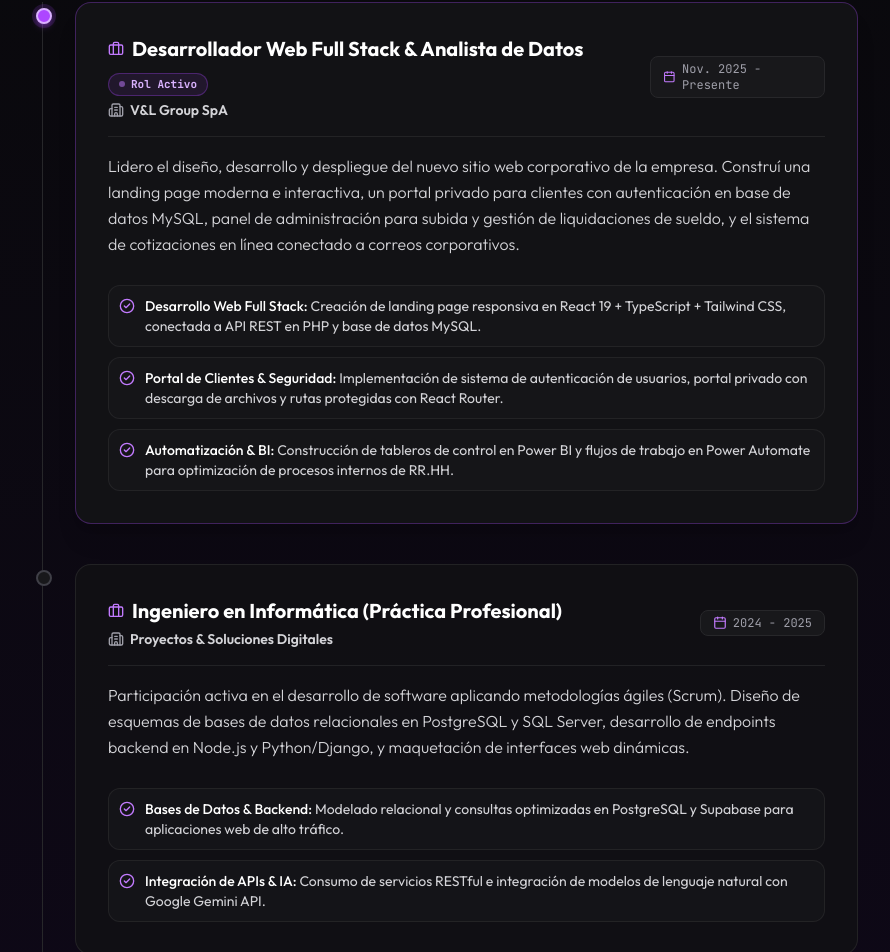
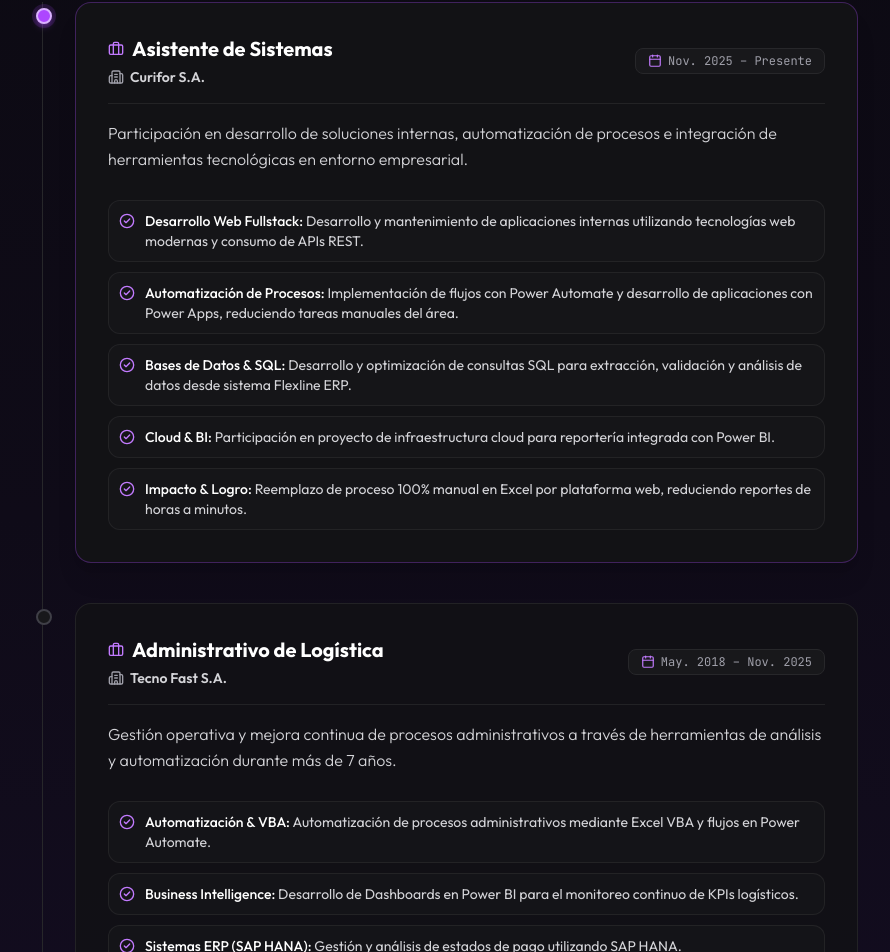
Before and after one commit to ElvisVE98/Portafolio-Web, a React (Vite) app: page / in a window 1280 px wide. Shown: the part 1280-2232 px from the top of the page, without its empty margins (198-1088 px from the left). Built offline with nearby package versions, Linux system fonts and the light colour scheme.

Commit message:
Se modifica data de trayectoria

```diff
--- a/src/components/sections/CertificationsSection.tsx
+++ b/src/components/sections/CertificationsSection.tsx
@@ -15,7 +15,7 @@ export const CertificationsSection: React.FC = () => {
   const cursosCertificaciones = CERTIFICACIONES.filter((c) => c.id !== 'duoc-degree');
 
   return (
-    <section id="certifications" className="py-24 bg-linear-to-b from-[#0e0817] to-[#09090b] relative">
+    <section id="certifications" className="py-24 bg-gradient-to-b from-[#140d22] via-[#0f0b18] to-[#0b0813] relative">
       <div className="max-w-6xl mx-auto px-4 sm:px-6 lg:px-8">
 
         {/* Título de la sección */}
--- a/src/components/sections/ContactSection.tsx
+++ b/src/components/sections/ContactSection.tsx
@@ -23,7 +23,7 @@ export const ContactSection: React.FC = () => {
   return (
     <section
       id="contact"
-      className="pt-24 pb-16 relative overflow-hidden bg-linear-to-b from-[#09090b] via-[#1a0b2e]/40 to-[#0e071a]"
+      className="pt-24 pb-16 relative overflow-hidden bg-gradient-to-b from-[#0b0813] via-[#1a0b2e]/40 to-[#0e071a]"
     >
 
       {/* Resplandor ambiental púrpura suave de fondo */}
@@ -42,7 +42,7 @@ export const ContactSection: React.FC = () => {
           <h2 className="text-3xl sm:text-4xl md:text-5xl font-extrabold text-white tracking-tight mb-4">
             Vamos a crear{' '}
             <span className="bg-linear-to-r from-purple-400 via-fuchsia-400 to-pink-400 bg-clip-text text-transparent font-extrabold">
-              soluciones que sumen valor
+              soluciones que generan valor
             </span>
           </h2>
 
--- a/src/components/sections/ExperienceSection.tsx
+++ b/src/components/sections/ExperienceSection.tsx
@@ -11,7 +11,7 @@ import { SectionTitle } from '../ui/SectionTitle';
  */
 export const ExperienceSection: React.FC = () => {
   return (
-    <section id="experience" className="py-24 bg-linear-to-b from-[#09090b] to-[#0e0817] relative">
+    <section id="experience" className="py-24 bg-linear-to-b from-[#0c0a12] via-[#0f0b18] to-[#140d22] relative">
       <div className="max-w-4xl mx-auto px-4 sm:px-6 lg:px-8">
 
         {/* Título de la sección */}
@@ -51,12 +51,7 @@ export const ExperienceSection: React.FC = () => {
                         <Briefcase className="w-4 h-4 text-purple-400" />
                         {exp.cargo}
                       </h3>
-                      {exp.esActual && (
-                        <span className="inline-flex items-center gap-1.5 px-2.5 py-0.5 rounded-full text-[11px] font-mono font-semibold bg-purple-500/10 text-purple-300 border border-purple-500/30">
-                          <span className="w-1.5 h-1.5 rounded-full bg-purple-400 animate-pulse" />
-                          Rol Activo
-                        </span>
-                      )}
+
                     </div>
 
                     <p className="text-sm font-semibold text-zinc-300 flex items-center gap-1.5 mt-1">
--- a/src/components/sections/ProjectsSection.tsx
+++ b/src/components/sections/ProjectsSection.tsx
@@ -32,7 +32,7 @@ export const ProjectsSection: React.FC = () => {
   ];
 
   return (
-    <section id="projects" className="py-24 bg-linear-to-b from-[#1c102d] via-[#2f1032] to-[#0d0814] relative">
+    <section id="projects" className="py-24 bg-gradient-to-b from-[#140d22] via-[#1b1030] to-[#140d22] relative">
 
       <div className="max-w-6xl mx-auto px-4 sm:px-6 lg:px-8">
 
--- a/src/components/sections/TechMarqueeSection.tsx
+++ b/src/components/sections/TechMarqueeSection.tsx
@@ -14,7 +14,7 @@ export const TechMarqueeSection: React.FC = () => {
   const fila2Duplicada = [...TECNOLOGIAS_FILA_2, ...TECNOLOGIAS_FILA_2, ...TECNOLOGIAS_FILA_2];
 
   return (
-    <section id="tech-stack" className="py-14 bg-[#0c0c0e] border-y border-zinc-800/80 relative overflow-hidden">
+    <section id="tech-stack" className="py-14 bg-[#0c0a12] border-y border-purple-950/40 relative overflow-hidden">
 
       <div className="max-w-6xl mx-auto px-4 mb-8 flex items-center justify-between">
         <div className="flex items-center gap-2.5">
--- a/src/data/experiencia.data.ts
+++ b/src/data/experiencia.data.ts
@@ -1,7 +1,7 @@
 /**
  * ============================================================================
  * ARCHIVO: src/data/experiencia.data.ts
- * PROPÓSITO: Trayectoria laboral e historial profesional de Elvis Velásquez.
+ * PROPÓSITO: Trayectoria laboral e historial profesional real de Elvis Velásquez.
  * ============================================================================
  */
 
@@ -9,49 +9,74 @@ import { ItemExperiencia } from '../types/experiencia.types';
 
 export const EXPERIENCIAS: ItemExperiencia[] = [
   {
-    id: 'vyl-group',
-    cargo: 'Desarrollador Web Full Stack & Analista de Datos',
-    empresa: 'V&L Group SpA',
-    periodo: 'Nov. 2025 - Presente',
+    id: 'curifor',
+    cargo: 'Asistente de Sistemas',
+    empresa: 'Curifor S.A.',
+    periodo: 'Nov. 2025 – Presente',
     esActual: true,
     descripcion:
-      'Lidero el diseño, desarrollo y despliegue del nuevo sitio web corporativo de la empresa. Construí una landing page moderna e interactiva, un portal privado para clientes con autenticación en base de datos MySQL, panel de administración para subida y gestión de liquidaciones de sueldo, y el sistema de cotizaciones en línea conectado a correos corporativos.',
+      'Participación en desarrollo de soluciones internas, automatización de procesos e integración de herramientas tecnológicas en entorno empresarial.',
     logros: [
       {
-        categoria: 'Desarrollo Web Full Stack',
+        categoria: 'Desarrollo Web Fullstack',
         texto:
-          'Creación de landing page responsiva en React 19 + TypeScript + Tailwind CSS, conectada a API REST en PHP y base de datos MySQL.'
+          'Desarrollo y mantenimiento de aplicaciones internas utilizando tecnologías web modernas y consumo de APIs REST.'
       },
       {
-        categoria: 'Portal de Clientes & Seguridad',
+        categoria: 'Automatización de Procesos',
         texto:
-          'Implementación de sistema de autenticación de usuarios, portal privado con descarga de archivos y rutas protegidas con React Router.'
+          ' Implementación de flujos con Power Automate y desarrollo de aplicaciones con Power Apps, reduciendo tareas manuales del área.'
       },
       {
-        categoria: 'Automatización & BI',
+        categoria: 'Bases de Datos & SQL',
         texto:
-          'Construcción de tableros de control en Power BI y flujos de trabajo en Power Automate para optimización de procesos internos de RR.HH.'
+          'Desarrollo y optimización de consultas SQL para extracción, validación y análisis de datos desde sistema Flexline ERP.'
+      },
+      {
+        categoria: 'Cloud & BI',
+        texto:
+          'Participación en proyecto de infraestructura cloud para reportería integrada con Power BI.'
+      },
+      {
+        categoria: 'Impacto & Logro',
+        texto:
+          'Reemplazo de proceso 100% manual en Excel por plataforma web, reduciendo reportes de horas a minutos.'
       }
     ]
   },
   {
-    id: 'practica-profesional',
-    cargo: 'Ingeniero en Informática (Práctica Profesional)',
-    empresa: 'Proyectos & Soluciones Digitales',
-    periodo: '2024 - 2025',
+    id: 'tecno-fast',
+    cargo: 'Administrativo de Logística',
+    empresa: 'Tecno Fast S.A.',
+    periodo: 'May. 2018 – Nov. 2025',
     esActual: false,
     descripcion:
-      'Participación activa en el desarrollo de software aplicando metodologías ágiles (Scrum). Diseño de esquemas de bases de datos relacionales en PostgreSQL y SQL Server, desarrollo de endpoints backend en Node.js y Python/Django, y maquetación de interfaces web dinámicas.',
+      'Gestión operativa y mejora continua de procesos administrativos a través de herramientas de análisis y automatización durante más de 7 años.',
     logros: [
       {
-        categoria: 'Bases de Datos & Backend',
+        categoria: 'Automatización & VBA',
         texto:
-          'Modelado relacional y consultas optimizadas en PostgreSQL y Supabase para aplicaciones web de alto tráfico.'
+          'Automatización de procesos administrativos mediante Excel VBA y flujos en Power Automate.'
       },
       {
-        categoria: 'Integración de APIs & IA',
+        categoria: 'Business Intelligence',
         texto:
-          'Consumo de servicios RESTful e integración de modelos de lenguaje natural con Google Gemini API.'
+          'Desarrollo de Dashboards en Power BI para el monitoreo continuo de KPIs logísticos.'
+      },
+      {
+        categoria: 'Sistemas ERP (SAP HANA)',
+        texto:
+          'Gestión y análisis de estados de pago utilizando SAP HANA.'
+      },
+      {
+        categoria: 'Análisis de Costos',
+        texto:
+          'Generación de reportes operacionales y análisis de costos logísticos para la toma de decisiones.'
+      },
+      {
+        categoria: 'Impacto & Logro',
+        texto:
+          'Reducción de tiempos de procesamiento manual y mejora significativa en la visibilidad operativa del área.'
       }
     ]
   }
```
